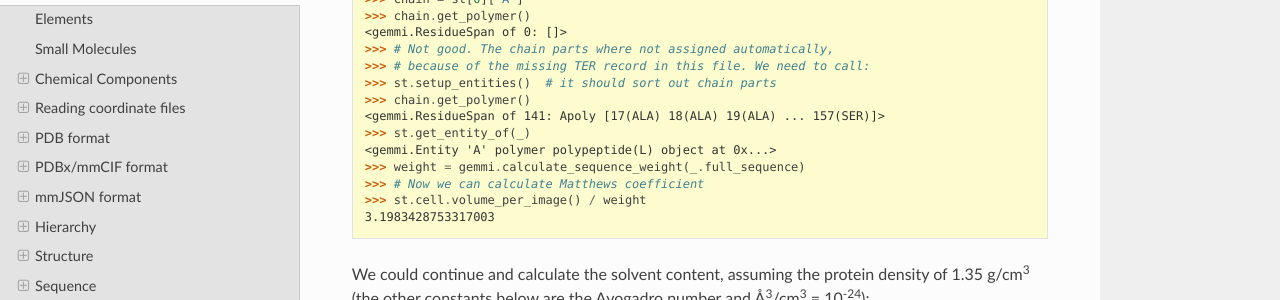
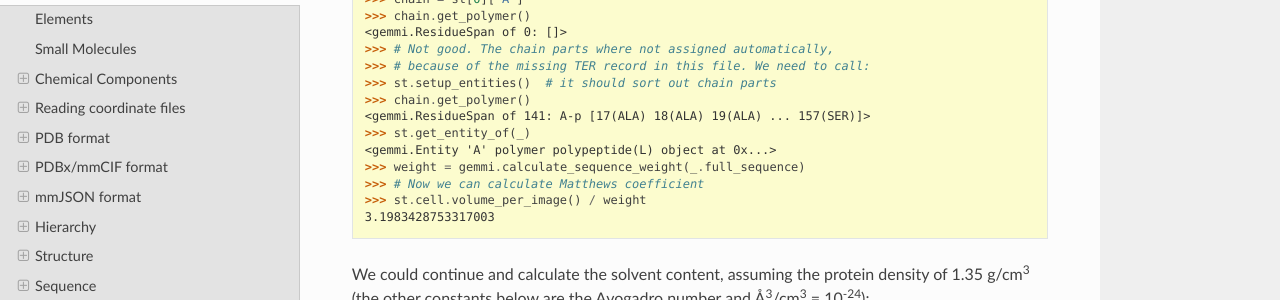
Before and after one commit to project-gemmi/gemmi, a Sphinx documentation site: the page built from docs/mol.rst, in a window 1280 px wide and 900 px high, scrolled down 34325 px. Shown: the part 151-451 px from the top of the window. Built offline with Sphinx 7.4.7 and the Read the Docs theme 2.0.0, drawn with Linux system fonts in a browser that asks for light colours.

Commit message:
assign_subchains(): change the naming scheme of assigned label_asym_id
At least one program assumes that the (sub)chain name has
up to 4 characters, so this change keeps the names short,
while at the same time it's clear what's the auth_asym_id.
The new naming is:
A-p (polymer part of chain A)
A-1, A-2, ... (ligands)
A-w (waters)
A-b (branched chain - quite new PDB feature)

```diff
--- a/docs/mol.rst
+++ b/docs/mol.rst
@@ -1473,7 +1473,7 @@ Properties of the Entity class are shown in this example:
   >>> ent.name
   'A'
   >>> ent.subchains
-  ['Apoly']
+  ['A-p']
   >>> ent.entity_type
   <EntityType.Polymer: 1>
   >>> ent.polymer_type
@@ -1930,7 +1930,7 @@ and calculate the Matthews coefficient:
   >>> # because of the missing TER record in this file. We need to call:
   >>> st.setup_entities()  # it should sort out chain parts
   >>> chain.get_polymer()
-  <gemmi.ResidueSpan of 141: Apoly [17(ALA) 18(ALA) 19(ALA) ... 157(SER)]>
+  <gemmi.ResidueSpan of 141: A-p [17(ALA) 18(ALA) 19(ALA) ... 157(SER)]>
   >>> st.get_entity_of(_)  # doctest: +ELLIPSIS
   <gemmi.Entity 'A' polymer polypeptide(L) object at 0x...>
   >>> weight = gemmi.calculate_sequence_weight(_.full_sequence)
```
Also changed, not shown: 1 other file.
